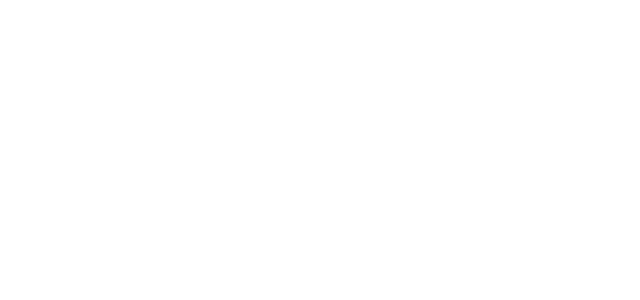
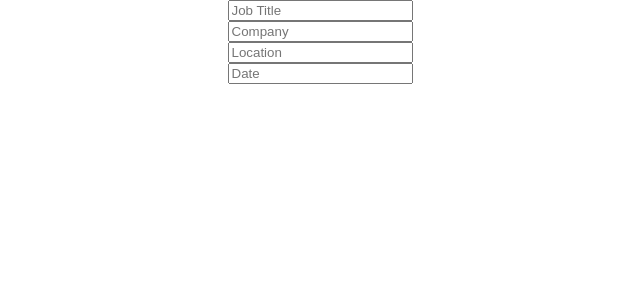
Before and after one commit to nahomtefera/job_tracker, a React (Create React App) app: page / in a window 1280 px wide. Shown: the top 300 px of the page, without its empty margins (320-960 px from the left). Built offline with nearby package versions, Linux system fonts and the light colour scheme.

Commit message:
stoped using Job Component, changed state job property names, created handleChange method

```diff
--- a/src/App.js
+++ b/src/App.js
@@ -1,12 +1,82 @@
 import React, { Component } from 'react';
-import Job from './components/job/job';
+// import Job from './components/job/job';
 import './App.css';
 
 class App extends Component {
+  constructor(props) {
+    super(props)
+    this.state = {
+      /*
+        id
+        title, company, location, date
+        contact: name, email, phone
+        phone_interview: date, time, follow_up, thanks
+        skype_interview: date, time, follow_up, thanks
+        onsite_interview: date, time, follow_up, thanks
+        offer
+        */
+      jobs: [
+        {
+          id: 1,
+          title: "",
+          company: "",
+          location: "",
+          date: "",
+          contact_name: "",
+          contact_emal: "",
+          contact_phone: "",
+          phone_interview_date: "",
+          phone_interview_time: "",
+          phone_interview_follow: false,
+          phone_interview_thanks: false,
+          skype_interview_date: "",
+          skype_interview_time: "",
+          skype_interview_follow: false,
+          skype_interview_thanks: false,
+          onsite_interview_date: "",
+          onsite_interview_time: "",
+          onsite_interview_follow: false,
+          onsite_interview_thanks: false,
+          offer: ""
+        },
+      ],
+      num_of_jobs: 1
+    }
+
+    this.handleChange = this.handleChange.bind(this);
+  }
+
+  handleChange(el) {
+    let val = el.target.value;
+    let el_class = el.target.className;
+    let parent_id = el.target.parentNode.id;
+    let prevState = this.state.jobs;
+
+    for(let i=0; i<prevState.length; i++){
+      if(Number(parent_id) === Number(prevState[i].id)){
+        prevState[i][el_class] = val
+      }
+    }
+
+    this.setState({
+      jobs: prevState
+    })
+  }
+
   render() {
     return (
       <div className="App">
-        <Job />
+        {this.state.jobs.map((job)=>{
+          return (
+            <div id={job.id} key={"job-" + job.id}>
+                <input className="title" placeholder="Job Title" value={job.title} onChange={this.handleChange} /> <br/>
+                <input className="company" placeholder="Company" value={job.company} onChange={this.handleChange} /> <br/>
+                <input className="location" placeholder="Location" value={job.location} onChange={this.handleChange} /> <br/>
+                <input className="date" placeholder="Date" value={job.date} onChange={this.handleChange} /> <br/>
+
+            </div>
+          )
+        })}
       </div>
     );
   }
--- a/src/components/job/job.jsx
+++ b/src/components/job/job.jsx
@@ -3,9 +3,21 @@
 
 class Job extends Component {
 
+    constructor(props){
+        super(props);
+
+        this.state = {
+            job: this.props.job
+        }
+    }
+
     render(){
         return(
             <div className="job-container">
+                {this.state.job.title} <br/>
+                {this.state.job.company} <br/>
+                {this.state.job.location} <br/>
+                {this.state.job.date} <br/>
 
             </div>
         )
```
